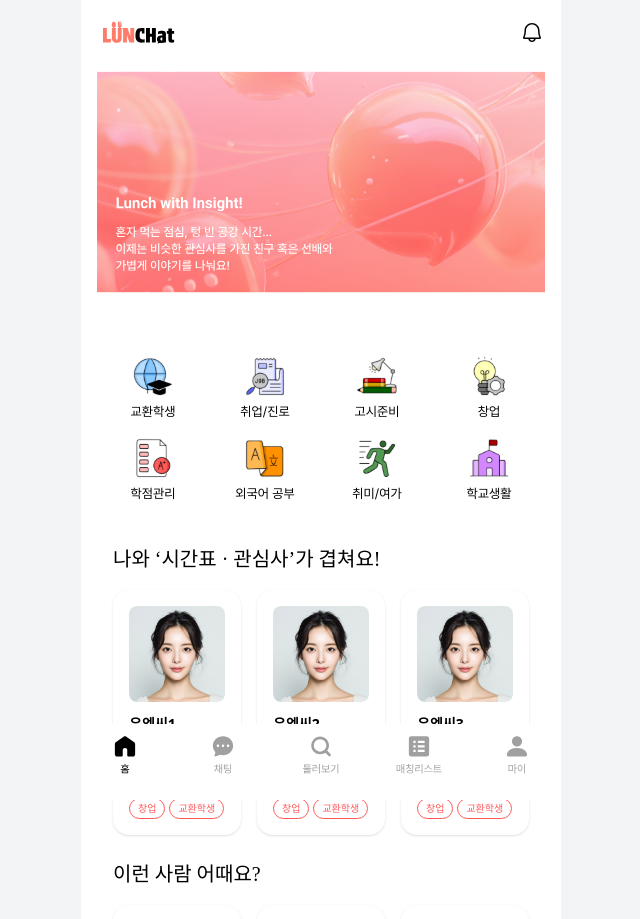
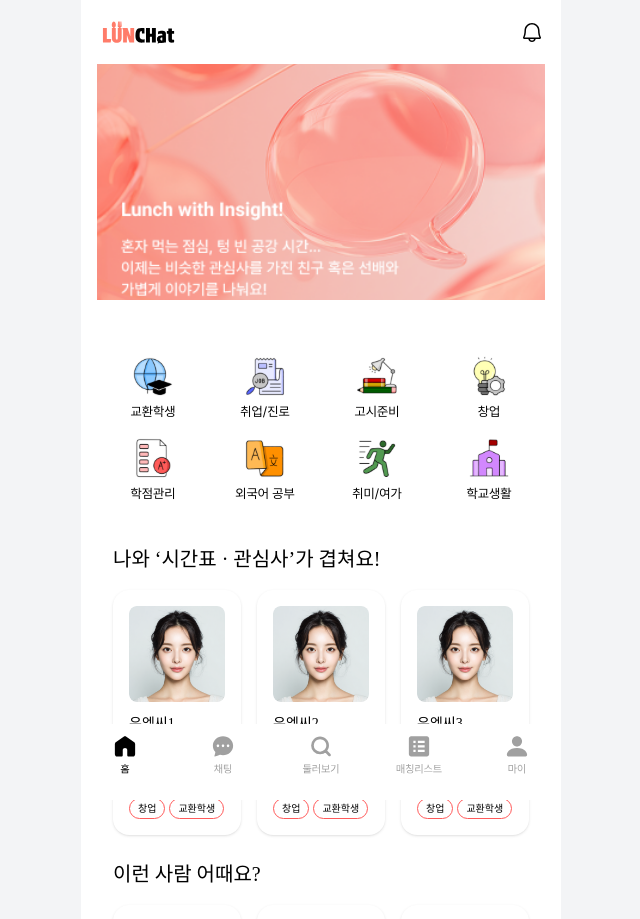
Before and after one commit to LUNCH-CHAT/FRONTEND, a React (Vite) app: page / in a window 1280 px wide. Shown: the top 919 px of the page, without its empty margins (319-959 px from the left). Built offline with nearby package versions, Linux system fonts and the light colour scheme.

Commit message:
resolve problem

```diff
--- a/package.json
+++ b/package.json
@@ -20,7 +20,6 @@
   "devDependencies": {
     "@tailwindcss/postcss": "^4.1.11",
     "@tailwindcss/vite": "^4.1.11",
-    "@testing-library/jest-dom": "^6.6.3",
     "@testing-library/react": "^16.3.0",
     "@testing-library/user-event": "^14.6.1",
     "@types/react": "^19.1.8",
--- a/src/components/ProfileCard.tsx
+++ b/src/components/ProfileCard.tsx
@@ -38,14 +38,14 @@ export default function ProfileCard({
           icon
         )}
       </div>
-      <h3 className="text-sm font-semibold text-black mb-1">{name}</h3>
+      <h3 className="text-sm font-[semibold] text-black mb-1">{name}</h3>
       <p className="text-xs text-gray-600 mb-1">{department}</p>
       <p className="text-xs text-gray-400 mb-2">{tags.join(' | ')}</p>
       <div className="flex flex-wrap gap-1">
         {tags.map((tag, i) => (
           <span
             key={i}
-            className="text-[10px] px-2 py-0.5 border border-[#FF5A5A] text-[#FF5A5A] rounded-full"
+            className="text-[10px] px-2 py-0.5 border border-[#FF5A5A] text-black rounded-full"
           >
             {tag}
           </span>
--- a/src/pages/Explore-Page/explore-page.tsx
+++ b/src/pages/Explore-Page/explore-page.tsx
@@ -123,7 +123,10 @@ export default function ExplorePage() {
         </div>
       </div>
 
+      {/* ====== 수정된 모달 래퍼 코드 시작 ====== */}
       {showDepartmentMajorModal && (
+        <div className="fixed inset-x-0 bottom-0 z-50 flex justify-center">
+          <div className="w-full sm:max-w-[700px]">
             <FilterModalDepartmentMajor
               departments={['공과대학', '자연과학대학', '인문과학대학']}
               majors={['컴퓨터공학과', '전자공학과', '국어국문학과']}
@@ -136,9 +139,13 @@ export default function ExplorePage() {
               }}
               applyFilters={() => setShowDepartmentMajorModal(false)}
             />
+          </div>
+        </div>
       )}
 
       {showYearModal && (
+        <div className="fixed inset-x-0 bottom-0 z-50 flex justify-center">
+          <div className="w-full sm:max-w-[700px]">
             <FilterModalYear
               years={['25학번', '24학번', '23학번', '22학번', '21학번']}
               localYear={selectedYear}
@@ -146,6 +153,8 @@ export default function ExplorePage() {
               applyFilters={() => setShowYearModal(false)}
               onClose={() => setShowYearModal(false)}
             />
+          </div>
+        </div>
       )}
     </div>
   );
--- a/src/pages/Home-Page/home-page.tsx
+++ b/src/pages/Home-Page/home-page.tsx
@@ -12,9 +12,9 @@ import GradeIcon from '@/assets/icons/graditmanagement.svg?react';
 import LanguageIcon from '@/assets/icons/forienlanguage.svg?react';
 import HobbyIcon from '@/assets/icons/extreaactivities.svg?react';
 import SchoolIcon from '@/assets/icons/campus.svg?react';
-import HomeBanner from '@/assets/icons/homebanner.svg?react';
 import LunchatIcon from '@/assets/icons/lunchat.svg?react';
 import QuestionIcon from '@/assets/icons/question.svg?react';
+import homeBg from '@/assets/images/home-bg.png';
 
 export default function HomePage() {
   const navigate = useNavigate();
@@ -31,7 +31,11 @@ export default function HomePage() {
           <Swiper autoplay={{ delay: 4000 }} loop slidesPerView={1}>
             <SwiperSlide>
               <div className="w-full h-[236px]">
-                <HomeBanner className="w-full h-full" />
+                <img
+                  src={homeBg}
+                  alt="홈 배경"
+                  className="w-full h-full object-cover"
+                />
               </div>
             </SwiperSlide>
           </Swiper>
```
Also changed, not shown: vercel.json (added), 1 other file (tests, documents, lock files or other folders). Lines whose indentation alone changed are shown as unchanged.
